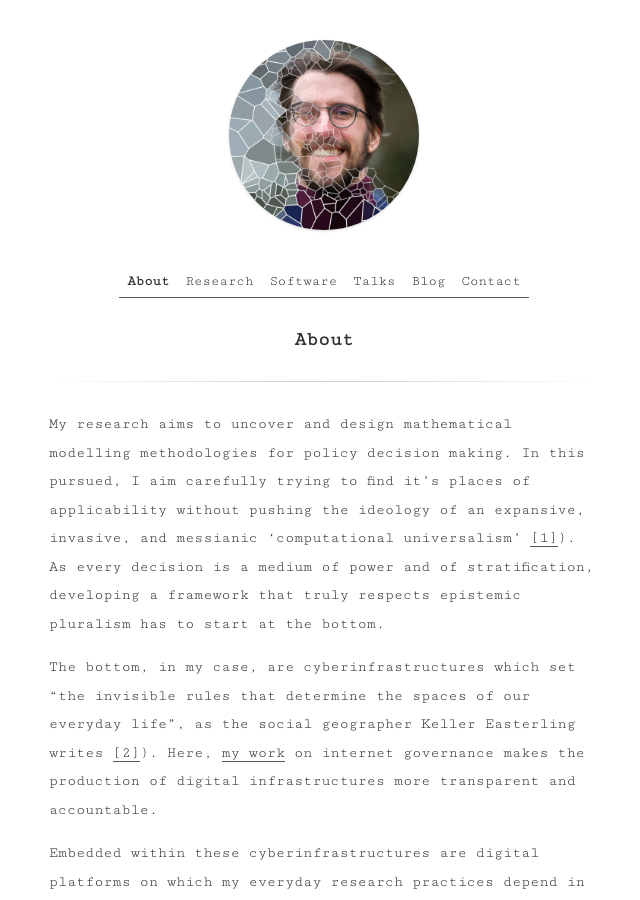
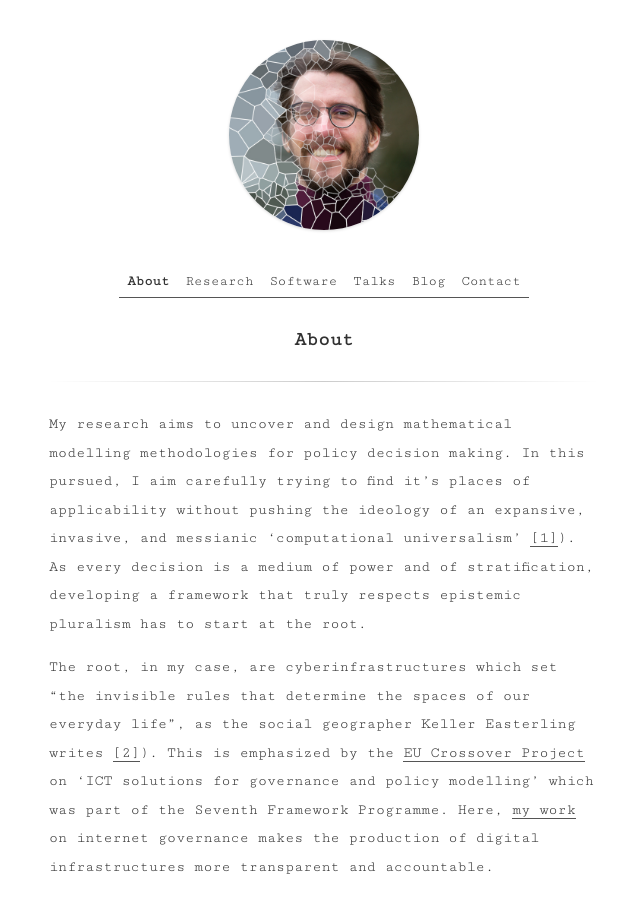
Before and after one commit to Christovis/Christovis.github.io, a Jekyll site: the page built from about.md, in a window 1280 px wide and 900 px high. Shown: the whole window, without its empty margins (316-956 px from the left). Built offline with Jekyll 4.4.1, drawn with Linux system fonts in a browser that asks for light colours.

Commit message:
some updates

```diff
--- a/about.md
+++ b/about.md
@@ -3,9 +3,9 @@ layout: page
 title: About
 ---
 
-My research aims to uncover and design mathematical modelling methodologies for policy decision making. In this pursued, I aim carefully trying to find it's places of applicability without pushing the ideology of an expansive, invasive, and messianic 'computational universalism' [[1]](#1)). As every decision is a medium of power and of stratification, developing a framework that truly respects epistemic pluralism has to start at the bottom.
+My research aims to uncover and design mathematical modelling methodologies for policy decision making. In this pursued, I aim carefully trying to find it's places of applicability without pushing the ideology of an expansive, invasive, and messianic 'computational universalism' [[1]](#1)). As every decision is a medium of power and of stratification, developing a framework that truly respects epistemic pluralism has to start at the root.
 
-The bottom, in my case, are cyberinfrastructures which set "the invisible rules that determine the spaces of our everyday life", as the social geographer Keller Easterling writes [[2]](#2)). Here, [my work](https://christovis.github.io//research/2021-01-18-internet-governance) on internet governance makes the production of digital infrastructures more transparent and accountable.
+The root, in my case, are cyberinfrastructures which set "the invisible rules that determine the spaces of our everyday life", as the social geographer Keller Easterling writes [[2]](#2)). This is emphasized by the [EU Crossover Project](https://cordis.europa.eu/project/id/288828) on 'ICT solutions for governance and policy modelling' which was part of the Seventh Framework Programme. Here, [my work](https://christovis.github.io//research/2021-01-18-internet-governance) on internet governance makes the production of digital infrastructures more transparent and accountable.
 
 Embedded within these cyberinfrastructures are digital platforms on which my everyday research practices depend in many ways (such as finding and gathering data to evaluate and validate mathematical models, identifying relevant literature, and publishing results). Platforms can be identified as a key driver of a significant shift in our epistemic infrastructure that is currently underway (Celia Lury 2021, [[3]](#3)). Here, [my work](https://christovis.github.io//research/2020-11-01-dppp) on digital platforms for political participation investigates the reshaping of urban issues.
 
```
